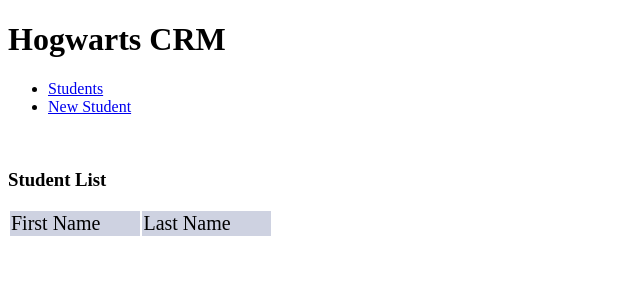
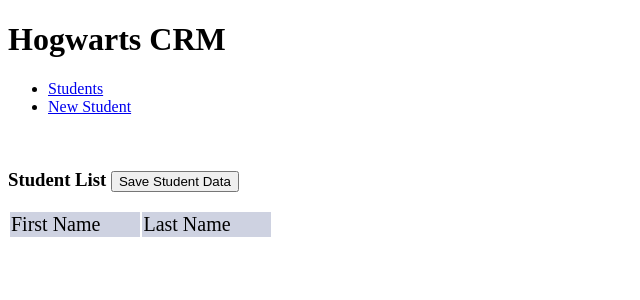
Before and after one commit to razzodev/hogwarts-crm, a Flask app: page /students in a window 1280 px wide. Shown: the top 300 px of the page, without its empty margins (0-640 px from the left). Run offline with Flask 2, Linux system fonts and the light colour scheme; parts of the project's set-up code (start-up, migrations or seed data) failed here and were passed over.

Commit message:
add: button to save/overwrite database

```diff
--- a/templates/students.html
+++ b/templates/students.html
@@ -1,5 +1,12 @@
 {%extends 'layout.html' %} {% block body %}
-<h3>Student List</h3>
+<h3>
+  Student List
+  <input
+    type="button"
+    onclick="location.href='/students/save_DB'"
+    value="Save Student Data"
+  />
+</h3>
 <table>
   <tr
     style="font-size: 20px; font-weight: 100; background-color: rgba(0, 20, 100, 0.1)"
```
